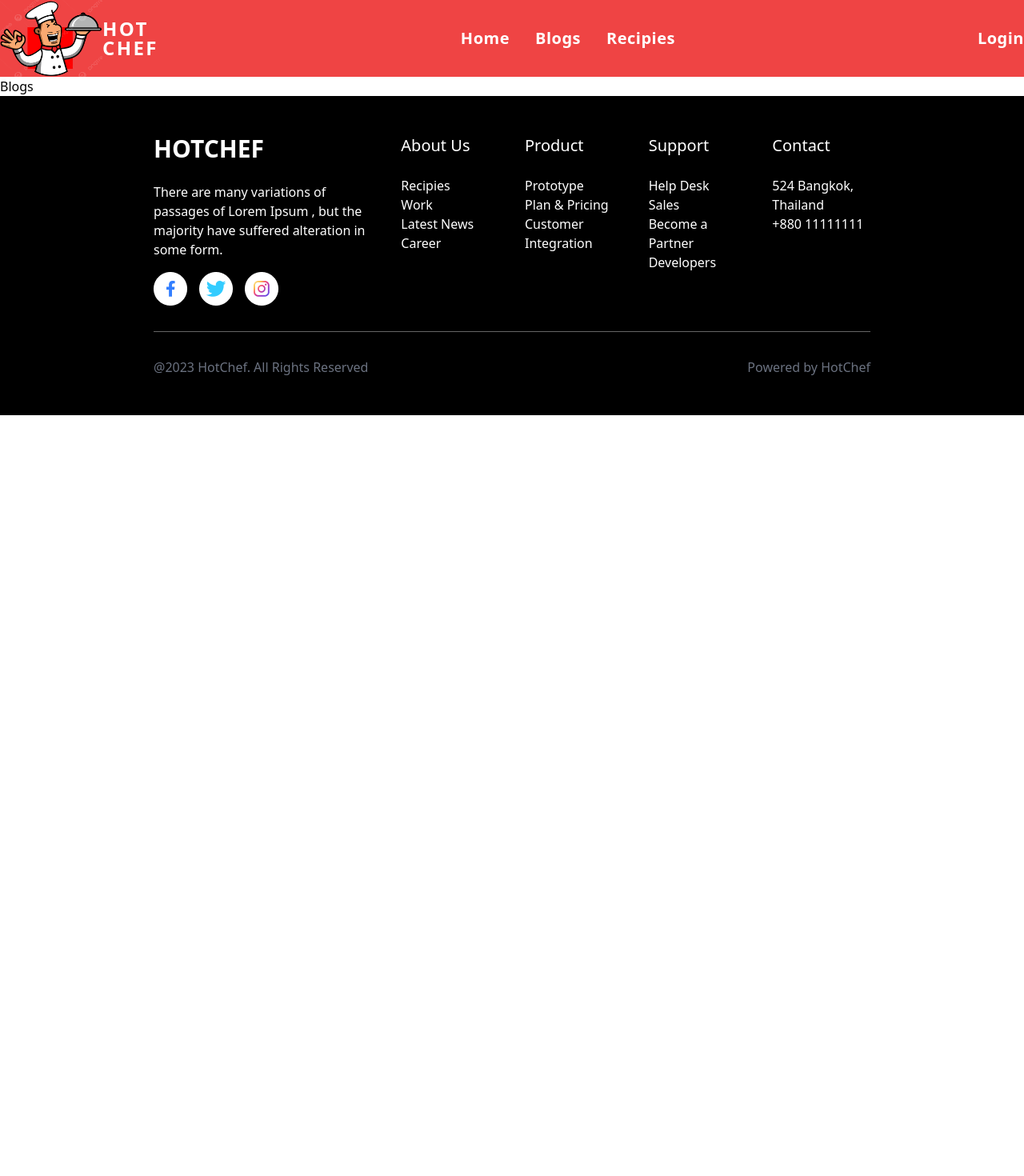
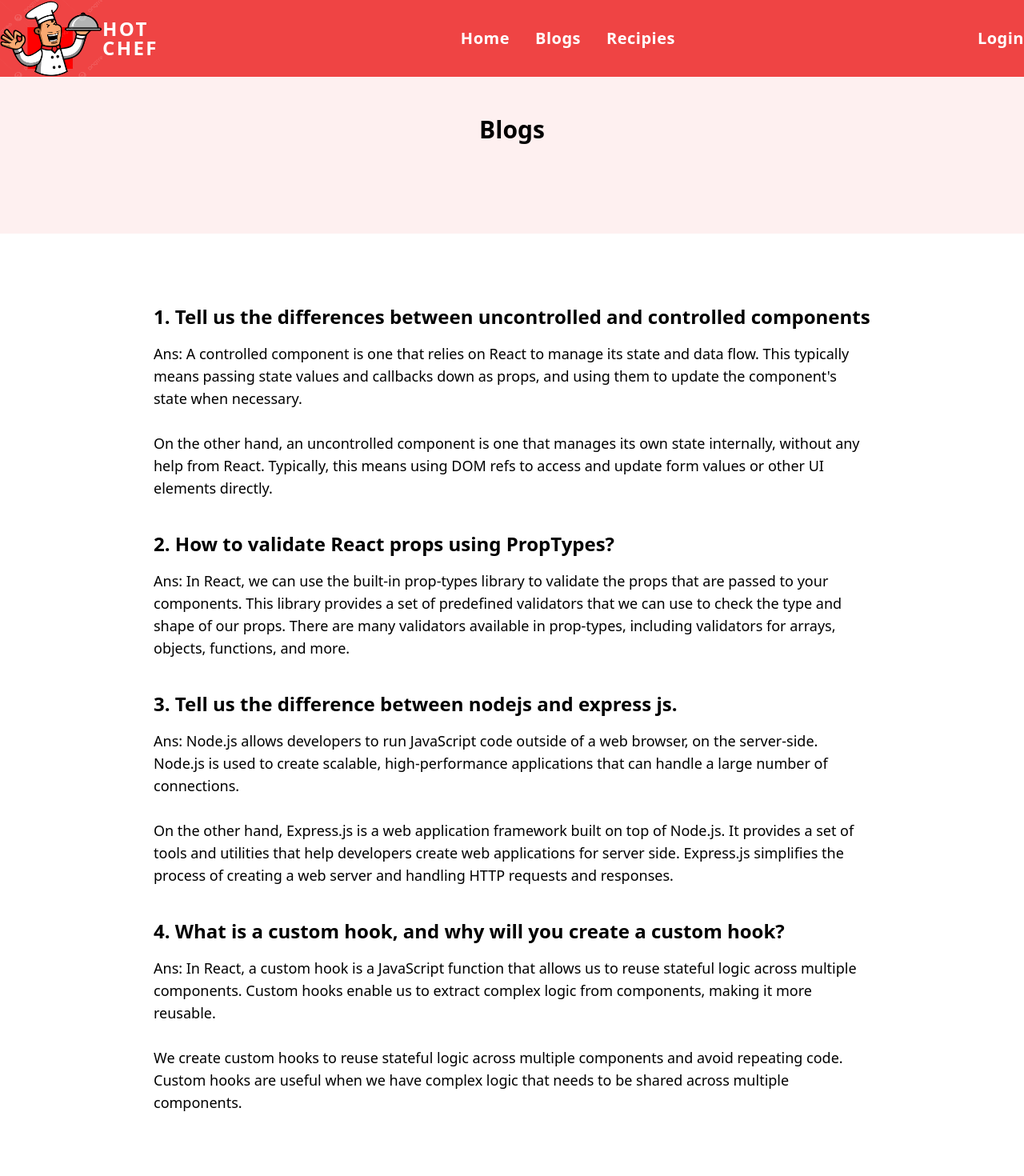
Before and after one commit to arafatdayan005/ChefGuru, a React (Create React App) app: page /blogs in a window 1280 px wide. Shown: the top 1470 px of the page at 80% size. Before the commit the page ends 800 px from the top, so only its background shows below. Built offline with nearby package versions, Linux system fonts and the light colour scheme.

Commit message:
blogs page added

```diff
--- a/src/components/Blogs.js
+++ b/src/components/Blogs.js
@@ -1,9 +1,44 @@
 import React from 'react'
 
-function Blogs() {
+function Blog() {
   return (
-    <div>Blogs</div>
+    <>
+      <div className='bg-red-100 bg-opacity-50 pb-28 pt-12 text-center'>
+        <h3 className='font-bold text-3xl'>Blogs</h3>
+      </div>
+      <div className='px-48 py-16'>
+        <div className='my-6'>
+          <h3 className="text-2xl font-semibold">1. Tell us the differences between uncontrolled and controlled components</h3>
+          <p className='py-4 text-lg'>
+            Ans: A controlled component is one that relies on React to manage its state and data flow. This typically means passing state values and callbacks down as props, and using them to update the component's state when necessary. <br /> <br />
+            On the other hand, an uncontrolled component is one that manages its own state internally, without any help from React. Typically, this means using DOM refs to access and update form values or other UI elements directly.
+          </p>
+        </div>
+        <div className='my-6'>
+          <h3 className="text-2xl font-semibold">2. How to validate React props using PropTypes?</h3>
+          <p className='py-4 text-lg'>
+            Ans: In React, we can use the built-in prop-types library to validate the props that are passed to your components. This library provides a set of predefined validators that we can use to check the type and shape of our props. There are many validators available in prop-types, including validators for arrays, objects, functions, and more.
+          </p>
+        </div>
+        <div className='my-6'>
+          <h3 className="text-2xl font-semibold">3. Tell us the difference between nodejs and express js.</h3>
+          <p className='py-4 text-lg'>
+            Ans: Node.js allows developers to run JavaScript code outside of a web browser, on the server-side. Node.js is used to create scalable, high-performance applications that can handle a large number of connections. <br /> <br />
+
+            On the other hand, Express.js is a web application framework built on top of Node.js. It provides a set of tools and utilities that help developers create web applications for server side. Express.js simplifies the process of creating a web server and handling HTTP requests and responses.
+          </p>
+        </div>
+        <div className='my-6'>
+          <h3 className="text-2xl font-semibold">4. What is a custom hook, and why will you create a custom hook?</h3>
+          <p className='py-4 text-lg'>
+            Ans: In React, a custom hook is a JavaScript function that allows us to reuse stateful logic across multiple components. Custom hooks enable us to extract complex logic from components, making it more reusable.
+            <br /> <br />
+            We create custom hooks to reuse stateful logic across multiple components and avoid repeating code. Custom hooks are useful when we have complex logic that needs to be shared across multiple components.
+          </p>
+        </div>
+      </div>
+    </>
   )
 }
 
-export default Blogs
+export default Blog
```
